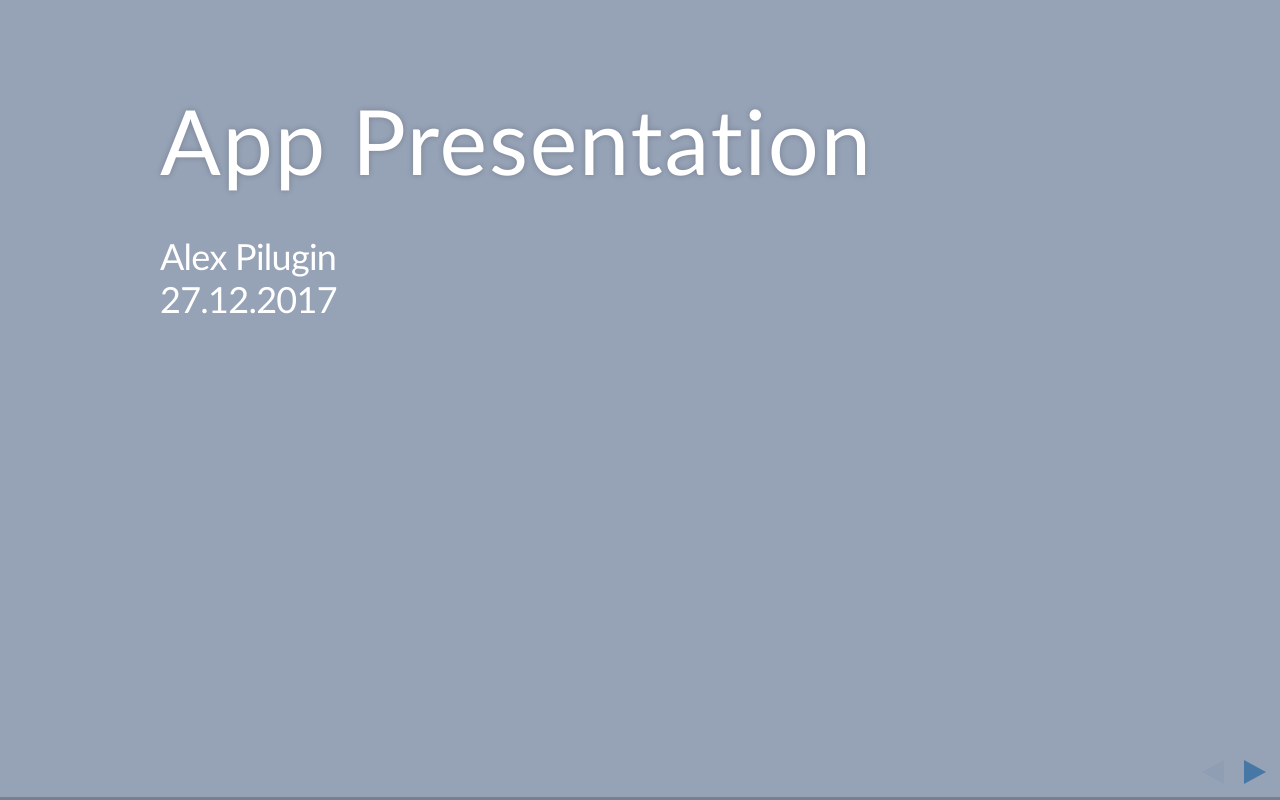
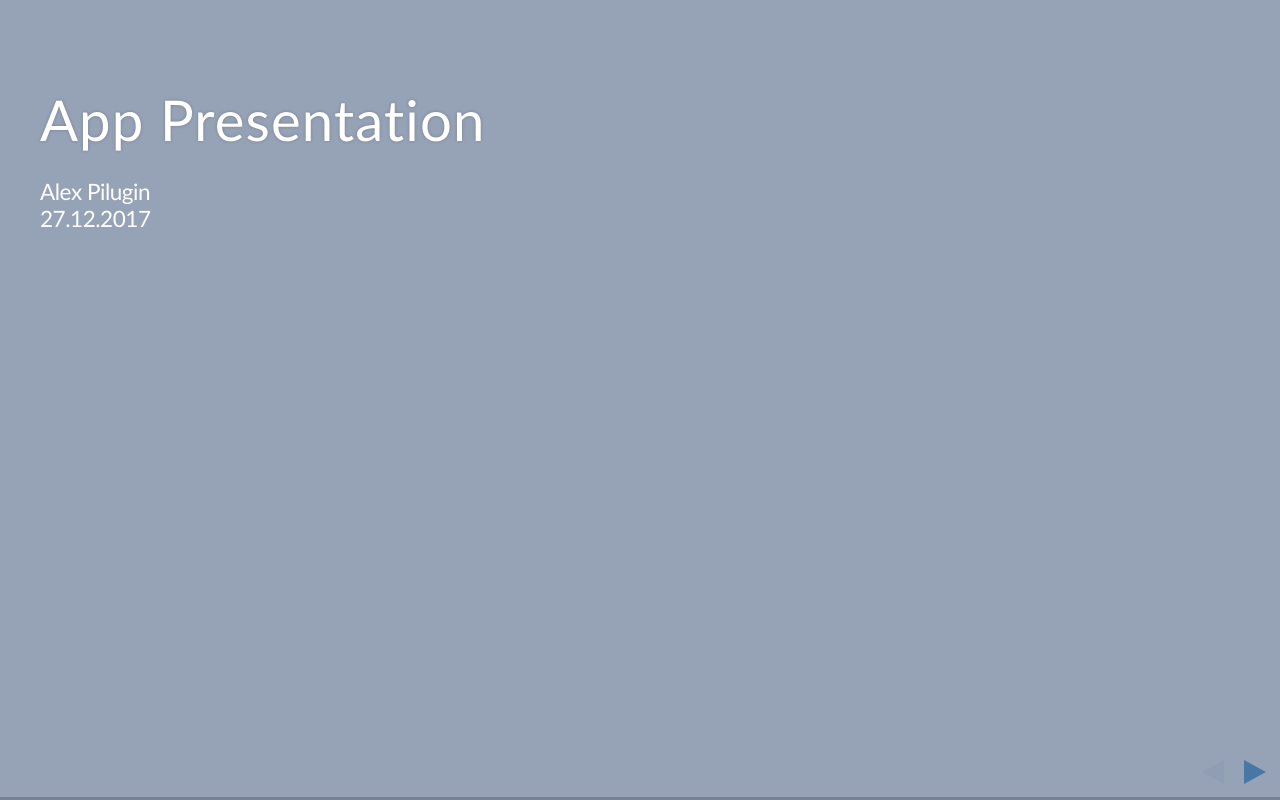
Before and after one commit to skipper-com/Developing_Data_Products-Course_Project, a plain HTML site: page index.html in a window 1280 px wide. Drawn offline with Linux system fonts and the light colour scheme.

Commit message:
final commit 2:)

```diff
--- a/index.html
+++ b/index.html
@@ -911,8 +911,8 @@ function commandsForSlide(indexh) {
       transition: 'fade',
       transitionSpeed: 'default',
       rtl: false,
-      width: 960,
-      height: 700,
+      width: 1920,
+      height: 1080,
 
       dependencies: []
     });
```
Also changed, not shown: 3 other files.
